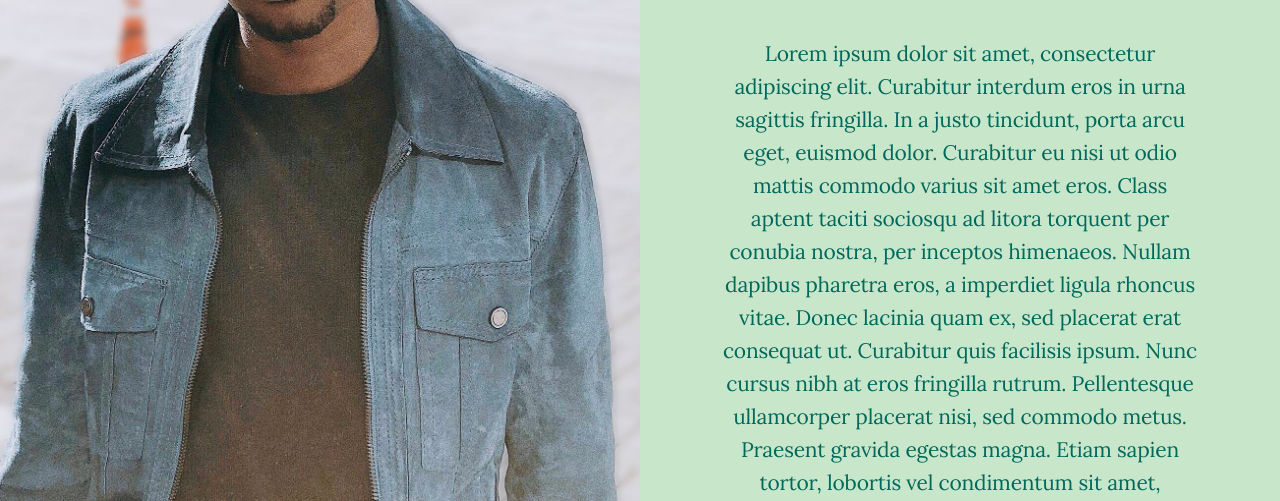
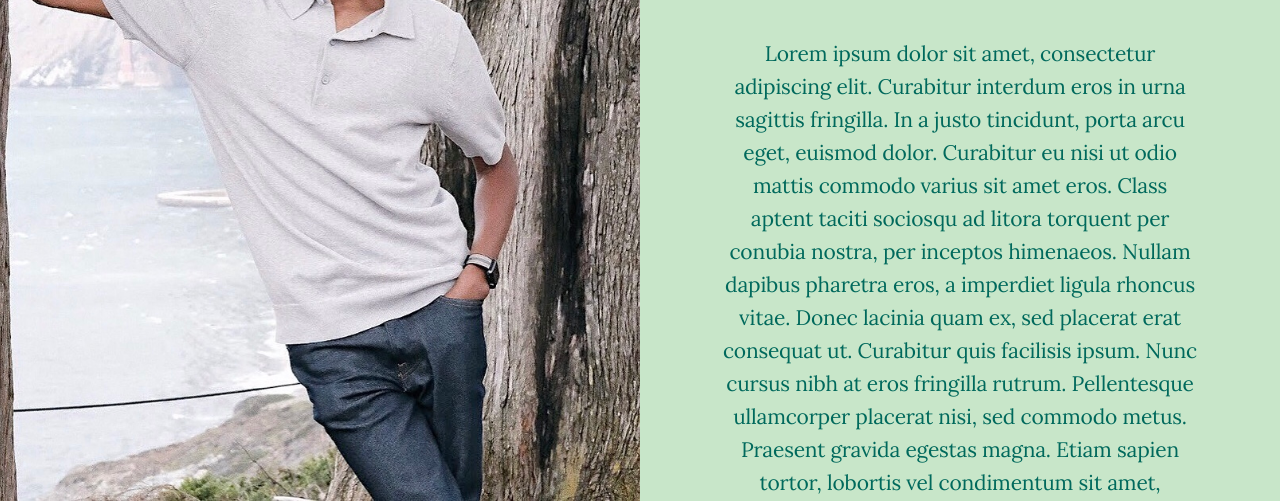
Before and after one commit to dewayneroy/dewayneroy.github.io, a plain HTML site: page index.html in a window 1280 px wide. Shown: the part 299-800 px from the top of the page. Drawn offline with Linux system fonts and the light colour scheme.

Commit message:
Update split.css

```diff
--- a/assets/css/split.css
+++ b/assets/css/split.css
@@ -176,7 +176,7 @@ body.page-template-page-fullsingle-split {
   .fs-split .split-image {
     width: 50%;
     height: 100vh;
-    background-image: url("../../images/P1.jpg");
+    background-image: url("../../images/Wayne2.jpg");
     background-position: center center;
     background-size: cover; }
     @media (max-width: 800px) {
```
